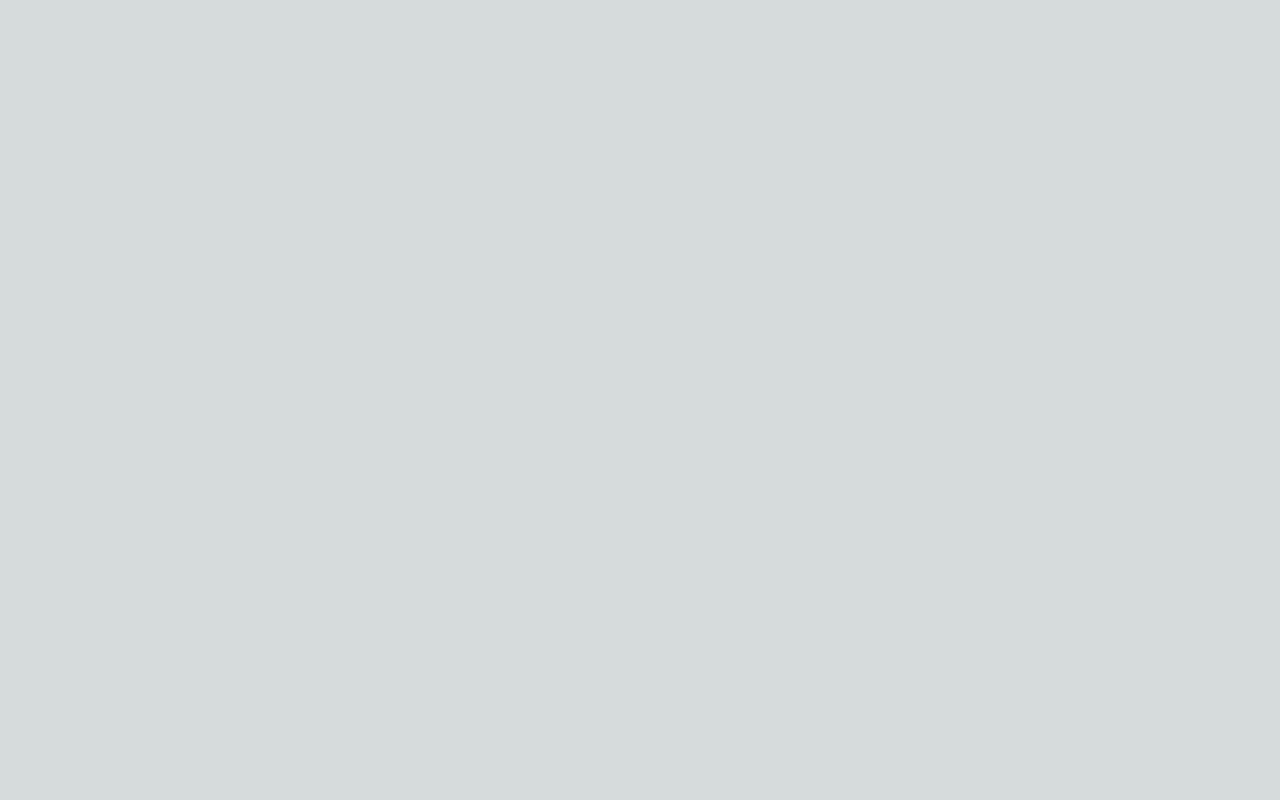
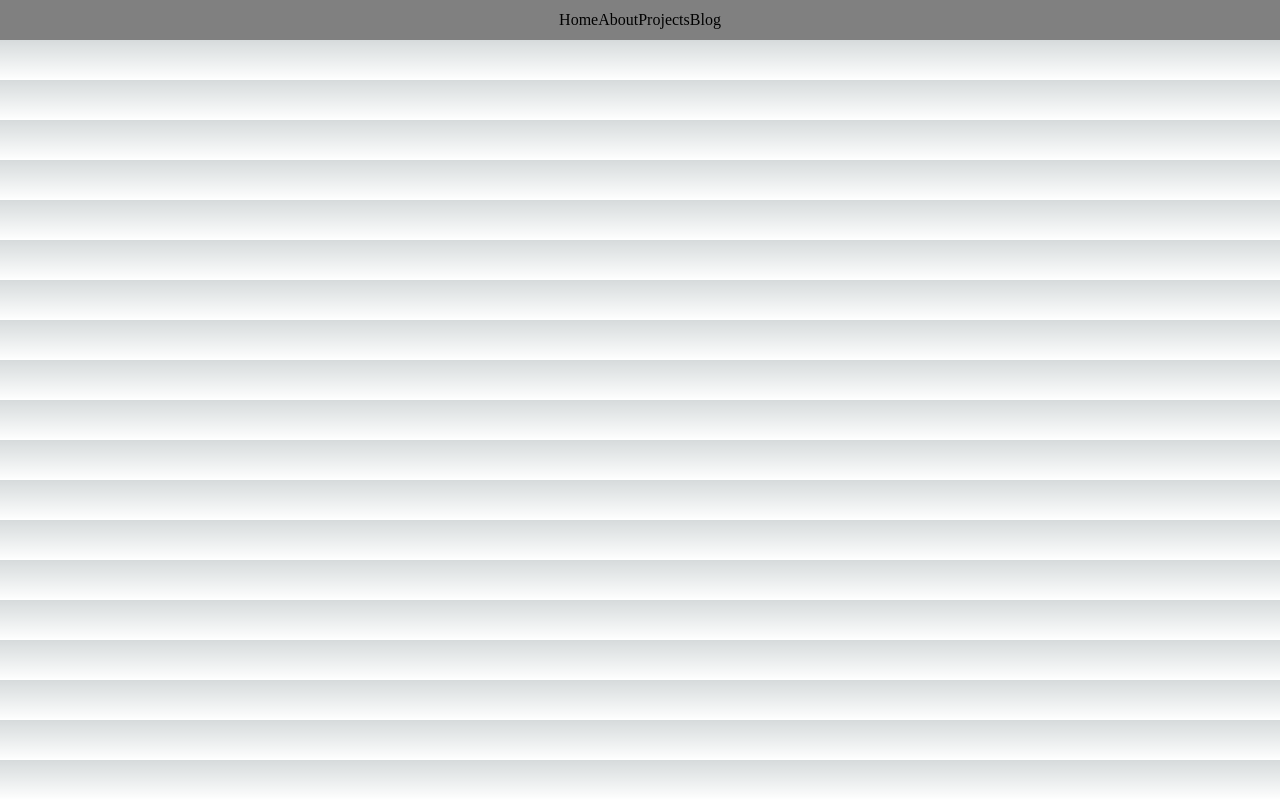
Before and after one commit to Moocau/https---github.com-Moocau-personal-site, a Next.js app: page / in a window 1280 px wide. Built offline with nearby package versions, Linux system fonts and the light colour scheme.

Commit message:
feat: basic navbar & styling setup

```diff
--- /dev/null
+++ b/components/Navbar.tsx
@@ -0,0 +1,14 @@
+import React from 'react';
+
+
+export const Navbar = () => {
+
+  return (
+    <div className='navigation-bar'>
+      <span>Home</span>
+      <span>About</span>
+      <span>Projects</span>
+      <span>Blog</span>
+    </div>
+  )
+}
--- a/package.json
+++ b/package.json
@@ -17,6 +17,7 @@
     "next": "13.3.0",
     "react": "18.2.0",
     "react-dom": "18.2.0",
+    "sass": "^1.62.0",
     "typescript": "5.0.4"
   }
 }
--- a/pages/_app.tsx
+++ b/pages/_app.tsx
@@ -1,6 +1,8 @@
-import '@/styles/globals.css'
-import type { AppProps } from 'next/app'
+import '@/styles/globals.scss';
+import type { AppProps } from 'next/app';
+import { Navbar } from '@/components/Navbar';
+import '../styles/Navbar.scss'
 
-export default function App({ Component, pageProps }: AppProps) {
-  return <Component {...pageProps} />
+export default function App() {
+  return <Navbar />
 }
--- a/pages/_document.tsx
+++ /dev/null
@@ -1,13 +0,0 @@
-import { Html, Head, Main, NextScript } from 'next/document'
-
-export default function Document() {
-  return (
-    <Html lang="en">
-      <Head />
-      <body>
-        <Main />
-        <NextScript />
-      </body>
-    </Html>
-  )
-}
--- a/pages/api/hello.ts
+++ /dev/null
@@ -1,13 +0,0 @@
-// Next.js API route support: https://nextjs.org/docs/api-routes/introduction
-import type { NextApiRequest, NextApiResponse } from 'next'
-
-type Data = {
-  name: string
-}
-
-export default function handler(
-  req: NextApiRequest,
-  res: NextApiResponse<Data>
-) {
-  res.status(200).json({ name: 'John Doe' })
-}
--- a/pages/index.tsx
+++ b/pages/index.tsx
@@ -1,18 +1,13 @@
-import Head from 'next/head'
-import Image from 'next/image'
-import { Inter } from 'next/font/google'
-import styles from '@/styles/Home.module.css'
+import Head from 'next/head';
 
-const inter = Inter({ subsets: ['latin'] })
 
 export default function Home() {
   return (
     <>
       <Head>
-        <title>Create Next App</title>
+        <title>Robyn Snook</title>
         <meta name="description" content="Generated by create next app" />
         <meta name="viewport" content="width=device-width, initial-scale=1" />
-        <link rel="icon" href="/favicon.ico" />
       </Head>
     </>
   )
--- /dev/null
+++ b/styles/Navbar.scss
@@ -0,0 +1,8 @@
+.navigation-bar {
+  height: 40px;
+  width: 100%;
+  display: flex;
+  align-items: center;
+  justify-content: center;
+  background-color: grey;
+}
```
Also changed, not shown: styles/Home.module.scss (renamed from styles/Home.module.css), styles/globals.scss (renamed from styles/globals.css), 2 other files (tests, documents, lock files or other folders).
